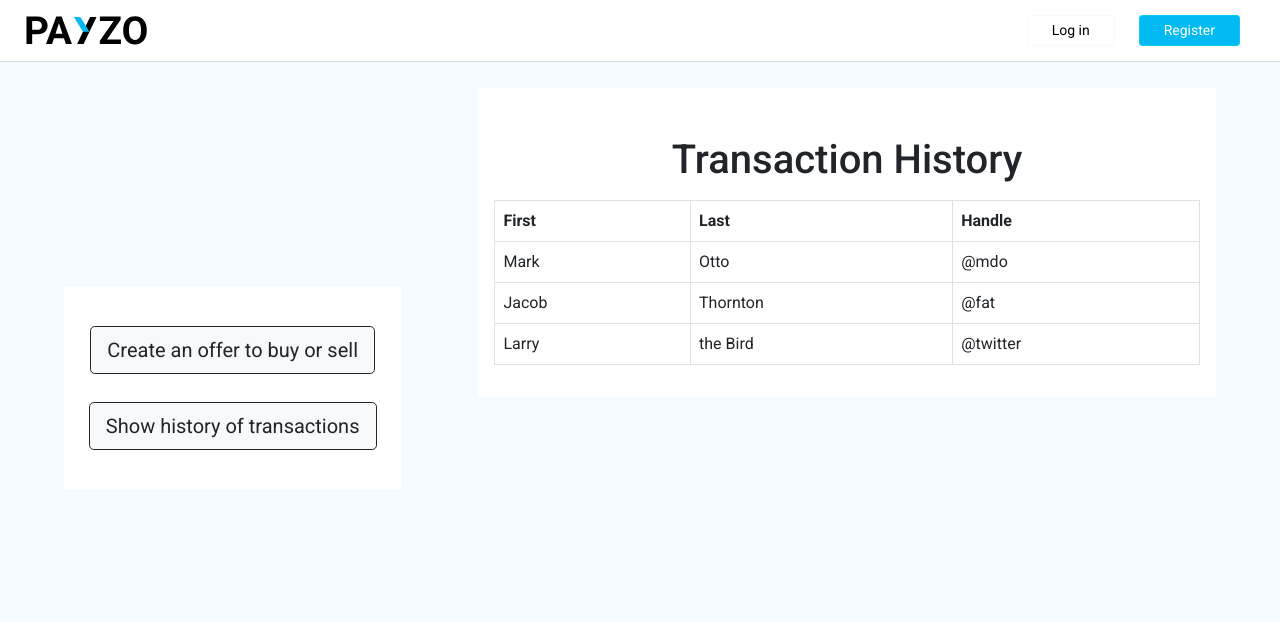
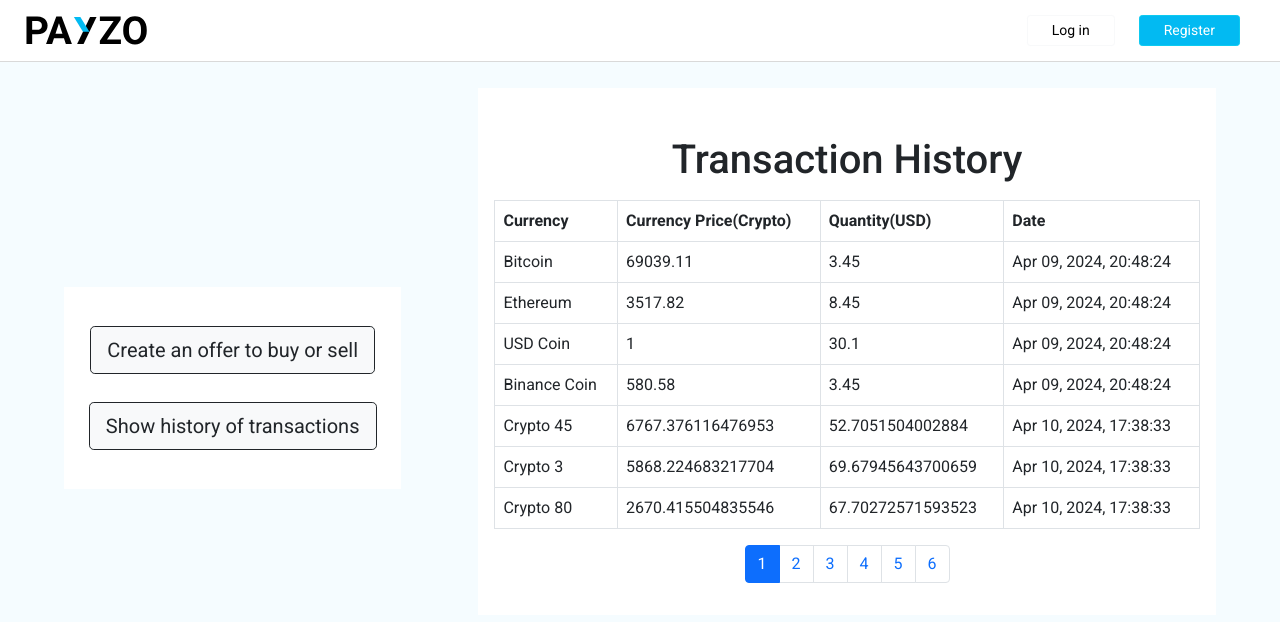
Before and after one commit to rogelioolarte/c17-41-ft-java, a React (Vite) app: page /dashboard/history in a window 1280 px wide. Shown: the top 622 px of the page. Built offline with nearby package versions, Linux system fonts and the light colour scheme; no server answers.

Commit message:
created showHistory

```diff
--- a/src/components/container/ShowHistory.jsx
+++ b/src/components/container/ShowHistory.jsx
@@ -1,27 +1,58 @@
-function ShowHistory() {
+import { useEffect, useState } from 'react';
+import PerTransaction from '../pure/perTransaction';
+import { allData } from '../../mocks/transactions.mock';
+import { getTransactions } from '../../services/dashboardService';
+
+const ShowHistory = () => {
+  const [currentPage, setCurrentPage] = useState(1);
+  const itemsPerPage = 7;
+
+  const [transactions, setTransactions] = useState([]);
+  const ListOfTransactions = transactions.length !== 0 ? transactions : allData;
+
+  useEffect(() => {
+    getTransactions().then((data) => {
+      data.length !== 0 ? setTransactions(data) : setTransactions([])
+    })
+  },[])
+
+  // Calcular los índices de inicio y fin de los elementos a mostrar en la página actual
+  const indexOfLastItem = currentPage * itemsPerPage;
+  const indexOfFirstItem = indexOfLastItem - itemsPerPage;
+  const currentItems = ListOfTransactions.slice(indexOfFirstItem, indexOfLastItem);
+
+  // Función para cambiar de página
+  const paginate = (pageNumber) => setCurrentPage(pageNumber);
+
   return (
     <div className="p-3">
-      <h1 className="d-flex justify-content-center m-3 pt-3" >Transaction History</h1>
+      <h1 className="d-flex justify-content-center m-3 pt-3">Transaction History</h1>
       <table className="table table-bordered">
         <thead>
           <tr>
-            <th scope="col">First</th><th scope="col">Last</th><th scope="col">Handle</th>
+            <th scope="col">Currency</th>
+            <th scope="col">Currency Price(Crypto)</th>
+            <th scope="col">Quantity(USD)</th>
+            <th scope="col">Date</th>
           </tr>
         </thead>
         <tbody>
-          <tr>
-            <td>Mark</td><td>Otto</td><td>@mdo</td>
-          </tr>
-          <tr>
-            <td>Jacob</td><td>Thornton</td><td>@fat</td>
-          </tr>
-          <tr>
-            <td>Larry</td><td>the Bird</td><td>@twitter</td>
-          </tr>
+          {currentItems.map((data, index) => (
+            <PerTransaction key={index} data={data} />
+          ))}
         </tbody>
       </table>
+      <nav>
+        <ul className="pagination justify-content-center">
+          {Array.from({ length: Math.ceil(ListOfTransactions.length / itemsPerPage) }, (_, i) => (
+            <li key={i} className={`page-item ${currentPage === i + 1 ? 'active' : ''}`}>
+              <button className="page-link" onClick={() => paginate(i + 1)}>{i + 1}</button>
+            </li>
+          ))}
+        </ul>
+      </nav>
     </div>
-  )
+  );
 }
 
-export default ShowHistory
+export default ShowHistory;
--- /dev/null
+++ b/src/components/pure/perTransaction.jsx
@@ -0,0 +1,34 @@
+import PropTypes from 'prop-types';
+import { Transaction } from '../../models/transaction.class';
+
+function PerTransaction({ data }) {
+
+    const formatDate = (dateString) => {
+        const options = {
+          year: 'numeric',
+          month: 'short',
+          day: '2-digit',
+          hour: '2-digit',
+          minute: '2-digit',
+          second: '2-digit',
+          hour12: false
+        };
+        const date = new Date(dateString);
+        return date.toLocaleString('en-US', options);
+    };
+
+  return (
+    <tr>
+      <td>{ data.product.productName }</td>
+      <td>{ data.product.currentPrice }</td>
+      <td>{ data.quantity }</td>
+      <td>{ formatDate(data.date) }</td>
+    </tr>
+  )
+}
+
+PerTransaction.propTypes = {
+  data: PropTypes.instanceOf(Transaction).isRequired,
+}
+
+export default PerTransaction
--- a/src/config/api_routes.js
+++ b/src/config/api_routes.js
@@ -3,3 +3,4 @@ export const ROUTE_LOGIN ='/api/user/login';
 export const ROUTE_REGISTER = '/api/user/register';
 export const ROUTE_GET_PRODUCTS = '/api/currency/all';
 export const ROUTE_SEND_OFFER = '/api/users';
+export const ROUTE_GET_TRANSACTIONS = '/api/'
--- a/src/mocks/transactions.mock.js
+++ b/src/mocks/transactions.mock.js
@@ -10,5 +10,76 @@ export const LIST_TRANSACTIONS = [
     },
         "date": "2024-04-09T20:48:24.656+00:00",
         "quantity": 3.45
+    },
+    {
+        "product":{
+            "cryptoId": 1,
+            "symbol": "ETH",
+            "productName": "Ethereum",
+            "currentPrice": 3517.82,
+            "previousPrice": 3306.7508,
+            "lastUpdate": "2024-04-09T20:48:24.656+00:00"
+    },
+        "date": "2024-04-09T20:48:24.656+00:00",
+        "quantity": 8.45
+    },
+    {
+        "product":{
+            "cryptoId": 5,
+            "symbol": "USDC",
+            "productName": "USD Coin",
+            "currentPrice": 1,
+            "previousPrice": 0.99,
+            "lastUpdate": "2024-04-09T20:48:24.656+00:00"
+    },
+        "date": "2024-04-09T20:48:24.656+00:00",
+        "quantity": 30.10
+    }
+    ,{
+        "product":{
+            "cryptoId": 3,
+            "symbol": "BNB",
+            "productName": "Binance Coin",
+            "currentPrice": 580.58,
+            "previousPrice": 487.6872,
+            "lastUpdate": "2024-04-09T20:48:24.656+00:00"
+    },
+        "date": "2024-04-09T20:48:24.656+00:00",
+        "quantity": 3.45
     }
 ]
+// Generar 25 datos adicionales
+const generateRandomData = () => {
+    const newData = [];
+
+    for (let i = 0; i < 35; i++) {
+        // Generar datos aleatorios para cada transacción
+        const cryptoId = Math.floor(Math.random() * 100);
+        const productName = `Crypto ${cryptoId}`;
+        const symbol = `SYM${cryptoId}`;
+        const currentPrice = Math.random() * 10000;
+        const previousPrice = Math.random() * 10000;
+        const lastUpdate = new Date().toISOString();
+        const date = new Date().toISOString();
+        const quantity = Math.random() * 100;
+
+        // Agregar nueva transacción a la lista
+        newData.push({
+            product: {
+                cryptoId,
+                symbol,
+                productName,
+                currentPrice,
+                previousPrice,
+                lastUpdate
+            },
+            date,
+            quantity
+        });
+    }
+
+    return newData;
+};
+
+const additionalData = generateRandomData();
+export const allData = [...LIST_TRANSACTIONS, ...additionalData];
--- a/src/models/currency.class.js
+++ b/src/models/currency.class.js
@@ -1,5 +1,26 @@
 export class Currency {
-    name = '';
-    state = '';
-    price = 0.00;
+    cryptoId = '';
+    symbol = '';
+    productName = '';
+    currentPrice = 0;
+    previousPrice = 0;
+    lastUpdate = Date;
+
+    /**
+     * Create a currency
+     * @param {*} cryptoId Id of the currency
+     * @param {*} symbol Symbol of the currency
+     * @param {*} productName Name of the currency
+     * @param {*} currentPrice Current price of the currency
+     * @param {*} previousPrice Previous price of the currency
+     * @param {*} lastUpdate Last update of the currency
+     */
+    constructor(cryptoId, symbol, productName, currentPrice, previousPrice, lastUpdate){
+        this.cryptoId = cryptoId;
+        this.symbol = symbol;
+        this.productName = productName;
+        this.currentPrice = currentPrice;
+        this.previousPrice = previousPrice;
+        this.lastUpdate = lastUpdate;
+    }
 }
--- /dev/null
+++ b/src/models/transaction.class.js
@@ -0,0 +1,19 @@
+import { Currency } from "./currency.class";
+
+export class Transaction {
+    product = Currency;
+    date = Date;
+    quantity = 0;
+
+    /**
+     * Create a transaction
+     * @param {*} product Currency Object of the transaction
+     * @param {*} date Date time of the transsaction
+     * @param {*} quantity Quantity of the transaction
+     */
+    constructor(product, date, quantity){
+        this.product = product;
+        this.date = date;
+        this.quantity = quantity;
+    }
+}
--- a/src/services/dashboardService.js
+++ b/src/services/dashboardService.js
@@ -1,5 +1,5 @@
 /* import { TOKEN } from "../config/token"; */
-import { MAIN_API, ROUTE_GET_PRODUCTS, ROUTE_SEND_OFFER } from '../config/api_routes'
+import { MAIN_API, ROUTE_GET_PRODUCTS, ROUTE_SEND_OFFER, ROUTE_GET_TRANSACTIONS } from '../config/api_routes'
 
 export const obtainProduct = async () => {
     return await fetch(MAIN_API.length !== 0 ?
@@ -35,3 +35,23 @@ export const sendOffer = async (data) => {
         .catch((error) => console.log(`Error: ${error}`))
         .finally(() => console.info('Sending offer finished'))
 }
+
+export const getTransactions = async () => {
+    return await fetch(MAIN_API.length !== 0 ?
+        MAIN_API.concat(ROUTE_GET_TRANSACTIONS) : `https://reqres.in/api/unknown/23`, {
+        method: 'GET',
+        redirect: "follow",
+        headers: {
+            'Content-Type': 'application/json',
+            /* 'token': JSON.stringify(TOKEN) */
+        },
+    })
+        .then(response => {
+            if (!response.ok) {
+                throw new Error('Error en la solicitud: ' + response.status);
+            }
+            return response.json();
+        })
+        .catch((error) => console.error(`Error: ${error}`))
+        .finally(()=>console.info('Request of transactions finished'))
+}
```
Also changed, not shown: src/components/container/perTransaction.jsx (deleted, +0 -9 lines). Lines whose indentation alone changed are shown as unchanged.
